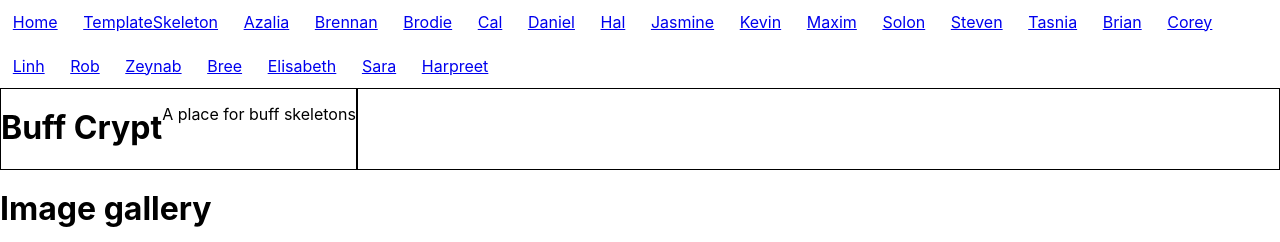
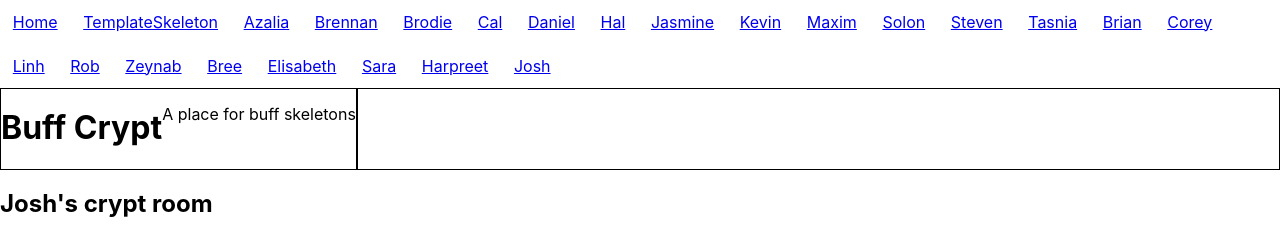
Before and after one commit to buff-skeletons/buff-crypt, a React (Create React App) app: page /Josh in a window 1280 px wide. Shown: the top 242 px of the page. Built offline with nearby package versions, Linux system fonts and the light colour scheme.

Commit message:
added josh :muscle: :bone: :plus:

```diff
--- a/src/App.js
+++ b/src/App.js
@@ -23,6 +23,7 @@
 import Elisabeth from './components/Elisabeth'
 import Sara from './components/Sara'
 import Harpreet from './components/Harpreet'
+import Josh from './components/Josh'
 import image1 from './images/purpleEgg.png'
 import image2 from './images/originalBuffSkel.png'
 import image3 from './images/buffSkeletonLovesYou.png'
@@ -66,6 +67,7 @@
 				<Link to='/Elisabeth'>Elisabeth</Link>
 				<Link to='/Sara'>Sara</Link>
 				<Link to='/Harpreet'>Harpreet</Link>
+				<Link to='/Josh'>Josh</Link>
 			</nav>
 			<div className="all">
 				<h1>Buff Crypt</h1>
@@ -95,6 +97,7 @@
 						<Elisabeth />
 						<Sara />
 						<Harpreet />
+						<Josh />
 					</Route>
 				</div>
 			</div>
@@ -165,6 +168,9 @@
 			<Route path='/Harpreet'>
 				<Harpreet />
 			</Route>
+			<Route path='/Josh'>
+				<Josh />
+			</Route>
 			<div className="imgGallery">
 				<h1>Image gallery</h1>
 				<img src={image1} alt="a purple egg by Laura B" />
--- /dev/null
+++ b/src/components/Josh.js
@@ -0,0 +1,8 @@
+const Josh = () => {
+	return (
+		<div className="josh">
+			<h2>Josh's crypt room</h2>
+		</div>
+	)
+}
+export default Josh
```
